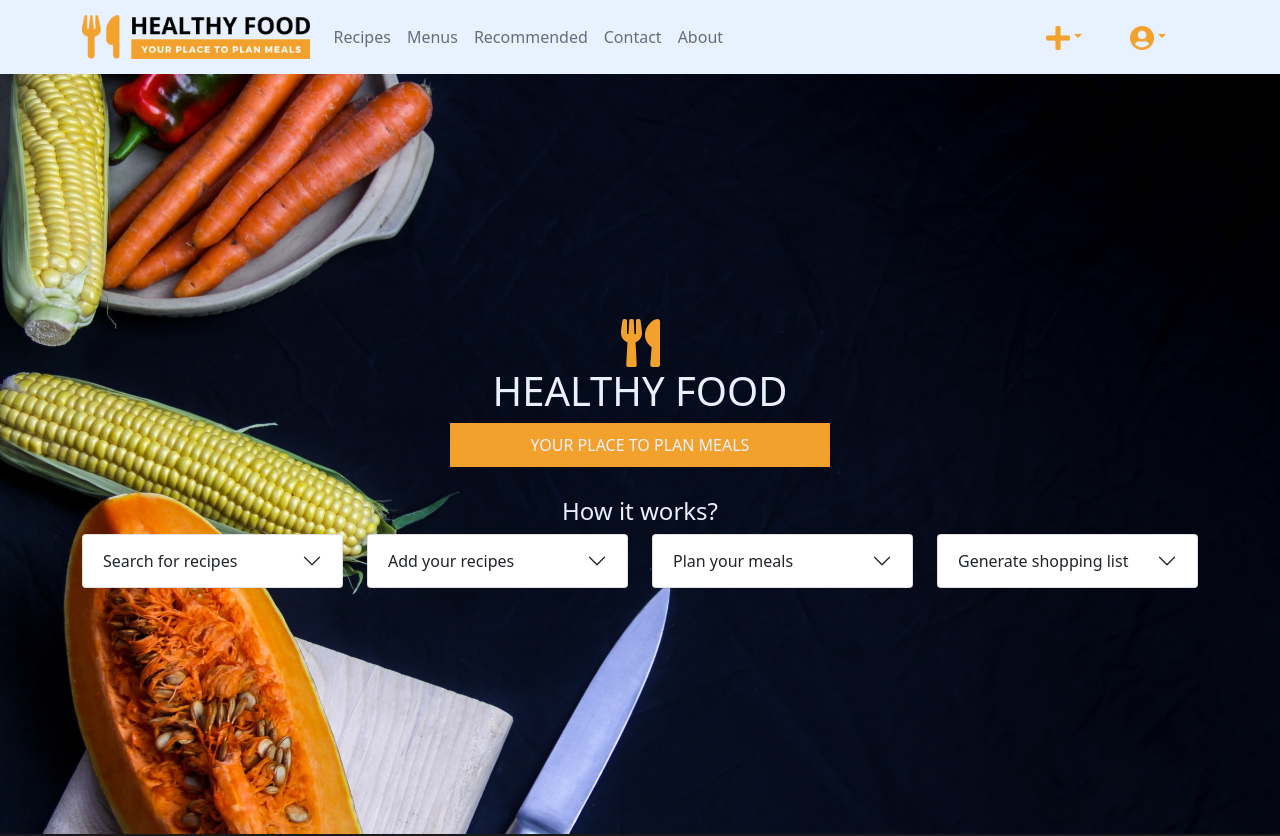
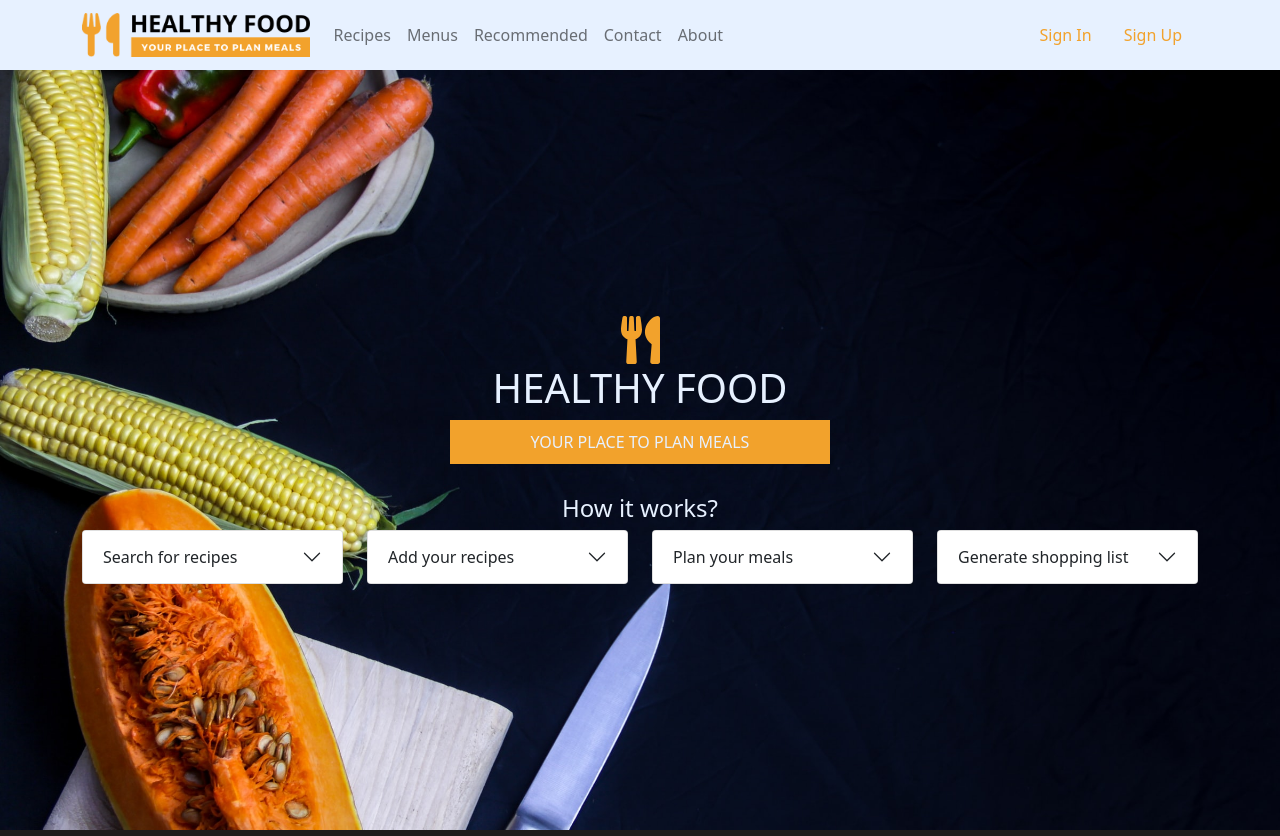
Before and after one commit to pdybowski/healthy-food, a React (Create React App) app: page / in a window 1280 px wide. Shown: the top 836 px of the page. Built offline with nearby package versions, Linux system fonts and the light colour scheme.

Commit message:
Add sign in and sign up to navbar

```diff
--- a/src/components/shared/navigation/Navigation.jsx
+++ b/src/components/shared/navigation/Navigation.jsx
@@ -8,7 +8,7 @@ import user from '../../../assets/images/user-circle-solid.png';
 import plus from '../../../assets/images/plus.png';
 import { ROUTES_PATHS } from '../../../routes';
 
-export function Navigation() {
+export function Navigation({ isLoggedIn = false }) {
     return (
         <Navbar bg='light' expand='lg' sticky='top'>
             <Container>
@@ -42,6 +42,7 @@ export function Navigation() {
                         </LinkContainer>
                     </Nav>
                 </Navbar.Collapse>
+                {isLoggedIn && (
                     <Navbar.Collapse className='justify-content-end'>
                         <NavDropdown
                             title={<img src={plus} height='24' alt='Plus Icon' />}
@@ -104,6 +105,17 @@ export function Navigation() {
                             </LinkContainer>
                         </NavDropdown>
                     </Navbar.Collapse>
+                )}
+                {!isLoggedIn && (
+                    <div className='d-flex flex-row'>
+                        <LinkContainer to={ROUTES_PATHS.MAIN_PAGE}>
+                            <Nav.Link>Sign In</Nav.Link>
+                        </LinkContainer>
+                        <LinkContainer to={ROUTES_PATHS.MAIN_PAGE}>
+                            <Nav.Link>Sign Up</Nav.Link>
+                        </LinkContainer>
+                    </div>
+                )}
             </Container>
         </Navbar>
     );
```
Lines whose indentation alone changed are shown as unchanged.
